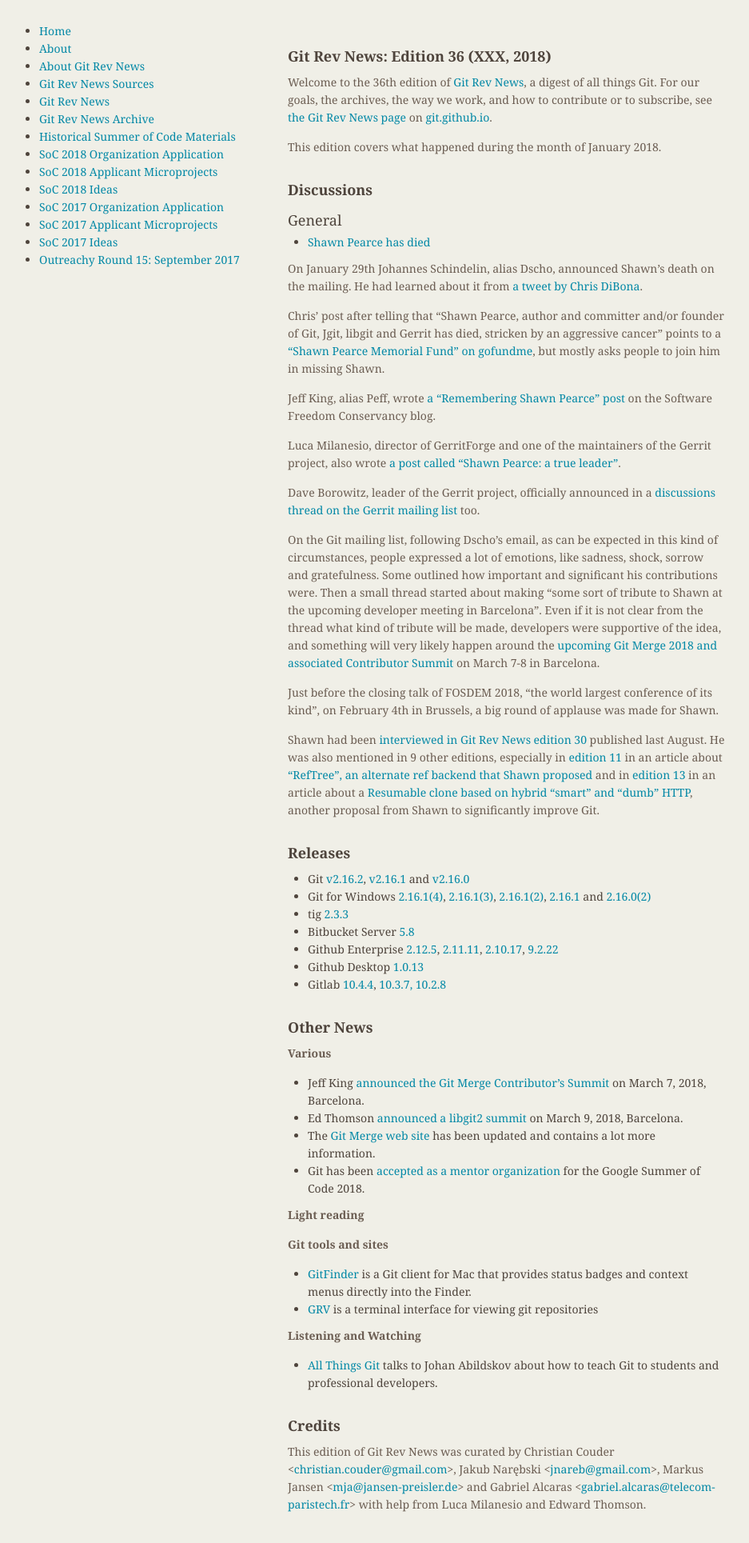
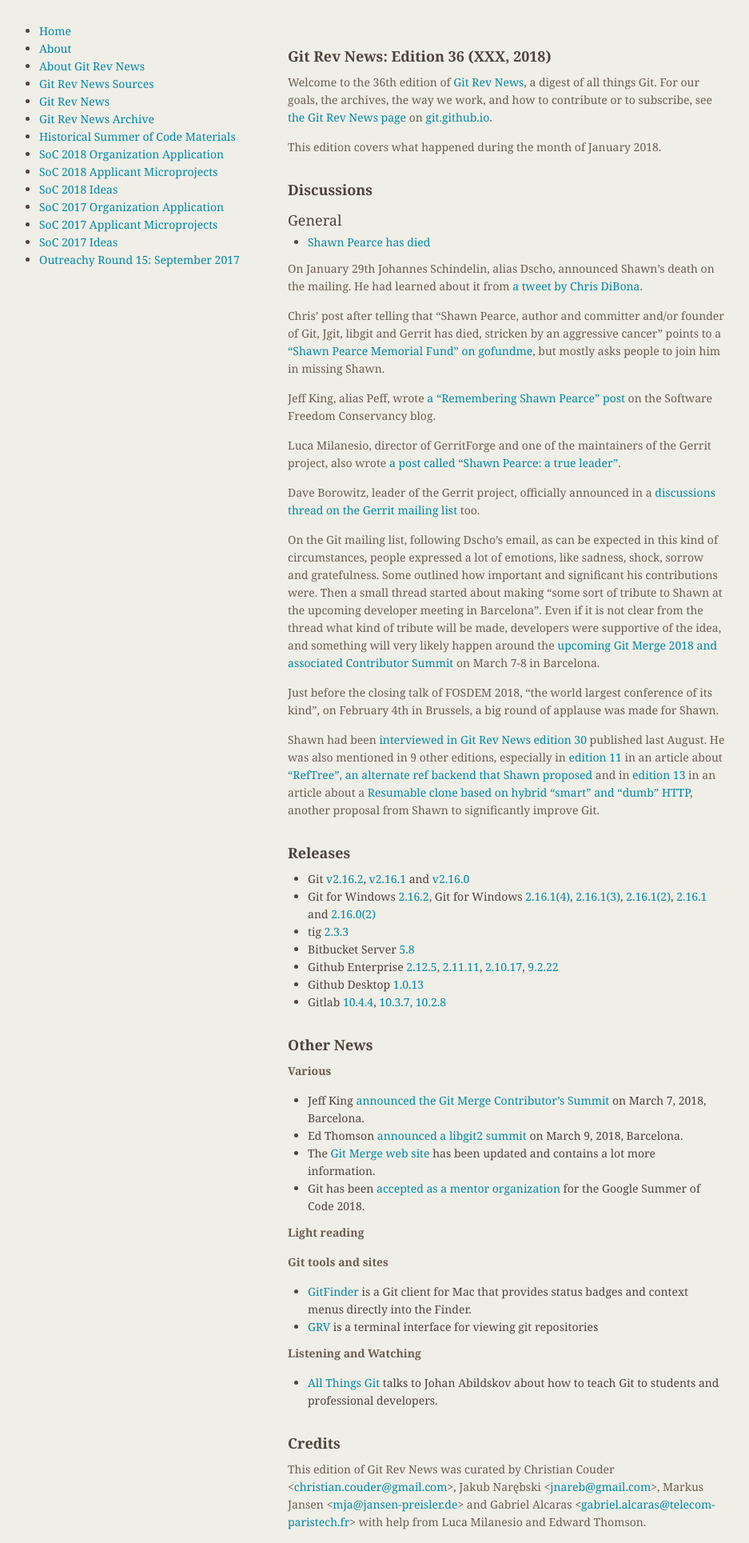
Before and after one commit to git/git.github.io, a Jekyll site: the page built from rev_news/drafts/edition-36.md, in a window 1280 px wide. Shown: the whole page at 80% size, without its empty margins (174-1111 px from the left). Built offline with Jekyll 4.4.1, drawn with Linux system fonts in a browser that asks for light colours; before the commit the page ends 1907 px from its top, so only the background shows below that.

Commit message:
Rev News: mention Git for Windows v2.16.2

```diff
--- a/rev_news/drafts/edition-36.md
+++ b/rev_news/drafts/edition-36.md
@@ -79,7 +79,7 @@
 * Git [v2.16.2](https://public-inbox.org/git/xmqqinaw7rat.fsf@gitster-ct.c.googlers.com),
 [v2.16.1](https://public-inbox.org/git/xmqqy3kqmoax.fsf@gitster.mtv.corp.google.com) and
 [v2.16.0](https://public-inbox.org/git/xmqqfu73r9tf.fsf@gitster.mtv.corp.google.com)
-* Git for Windows [2.16.1(4)](https://public-inbox.org/git/20180207200157.17672-1-johannes.schindelin@gmx.de),
+* Git for Windows [2.16.2](https://github.com/git-for-windows/git/releases/tag/v2.16.2.windows.1), Git for Windows [2.16.1(4)](https://public-inbox.org/git/20180207200157.17672-1-johannes.schindelin@gmx.de),
 [2.16.1(3)](https://public-inbox.org/git/20180206153802.14064-1-johannes.schindelin@gmx.de),
 [2.16.1(2)](https://public-inbox.org/git/0MFuWk-1eTyyv270g-00EthZ@mail.gmx.com),
 [2.16.1](https://public-inbox.org/git/20180122170959.12528-1-johannes.schindelin@gmx.de) and
```
